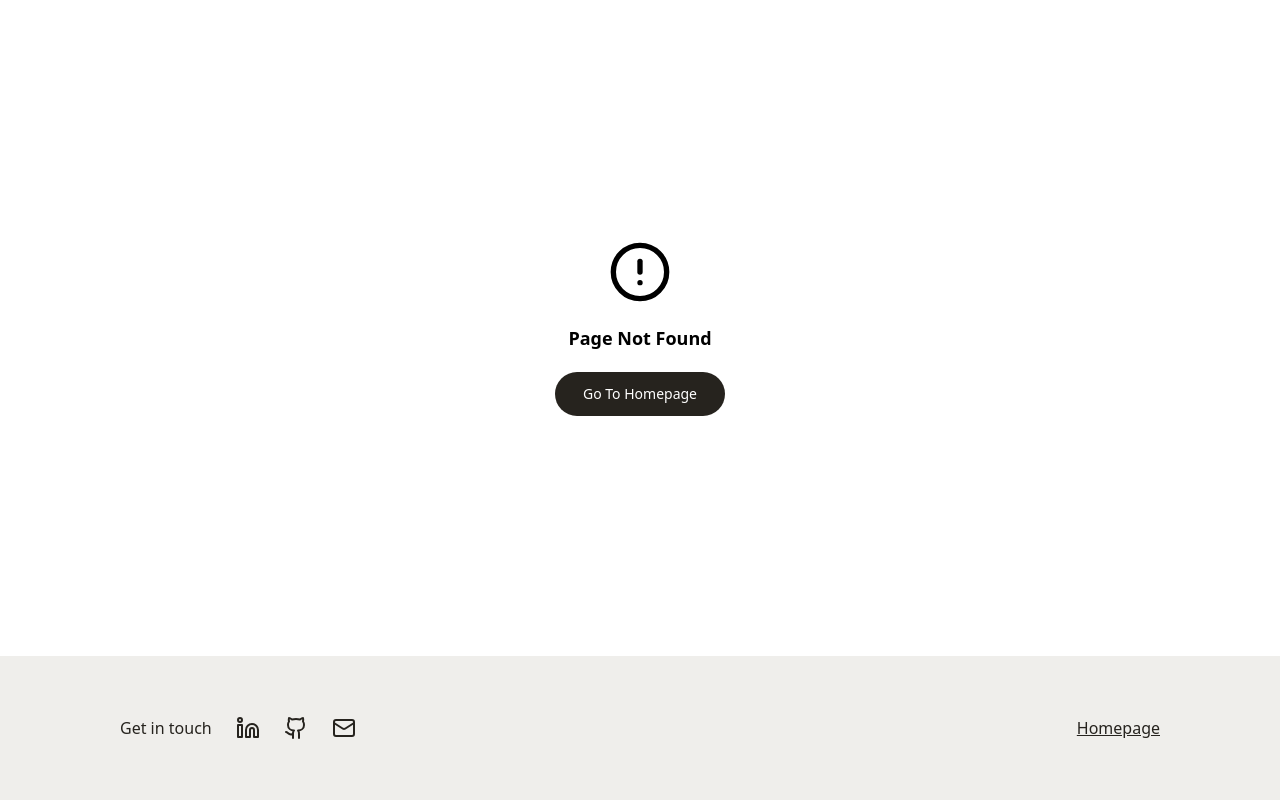
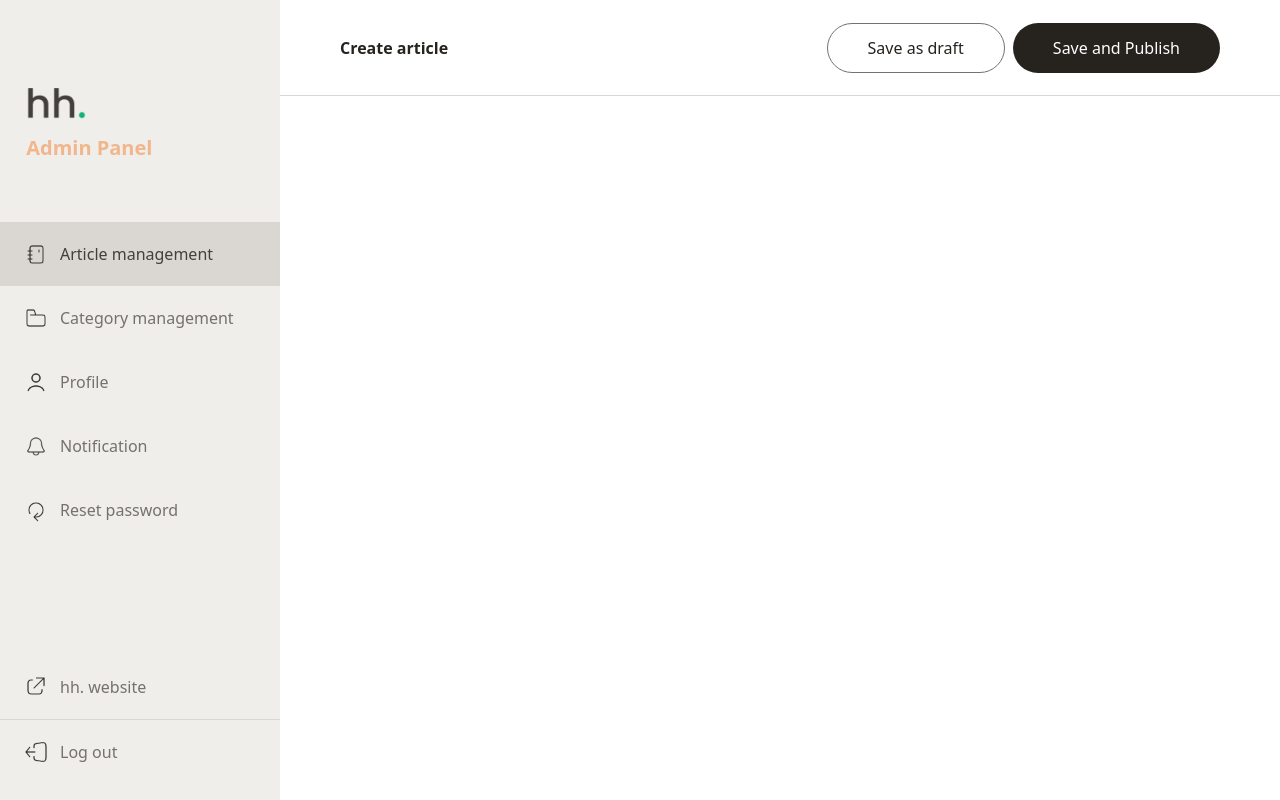
Before and after one commit to itsjue/Personal-Blog, a React (Vite) app: page /admin-article-create in a window 1280 px wide. Before the commit this address had no page. Built offline with nearby package versions, Linux system fonts and the light colour scheme.

Commit message:
feat: add Admin create article page

```diff
--- /dev/null
+++ b/pages/adminPages/AdminCreateArticlePage.jsx
@@ -0,0 +1,11 @@
+import AdminCreateArticleSection from "@/components/AdminCreateArticleSection"
+
+function AdminCreateArticlePage() {
+    return (
+        <>
+        <AdminCreateArticleSection />
+        </>
+    )
+}
+
+export default AdminCreateArticlePage
--- a/src/App.jsx
+++ b/src/App.jsx
@@ -10,6 +10,7 @@ import AdminLogInPage from "/pages/adminPages/AdminLoginPage";
 import UserProfilePage from "/pages/userManagement/UserProfilePage";
 import RegistrationSuccessPage from "/pages/RegistrationSuccessPage";
 import ArticleManagementPage from "/pages/adminPages/ArticleManagementPage";
+import AdminCreateArticlePage from "/pages/adminPages/AdminCreateArticlePage";
 
 function AppRoutes({ user, setUser }) {
   const location = useLocation();
@@ -30,6 +31,7 @@ function AppRoutes({ user, setUser }) {
 
         <Route path="/admin-login" element={<AdminLogInPage />} />
         <Route path="/admin-article-management" element={<ArticleManagementPage />} />
+        <Route path="/admin-article-create" element={<AdminCreateArticlePage />} />
 
         <Route path="*" element={<PageNotFound />} />
       </Routes>
--- a/src/components/AdminArticleSection.jsx
+++ b/src/components/AdminArticleSection.jsx
@@ -1,114 +1,41 @@
 import { useState, useEffect } from "react";
+import axios from "axios";
+import AdminSideBarMenu from "./menu/AdminSideBarMenu";
 import { Link } from "react-router-dom";
-import axios from "axios";
 
 function AdminArticleSection() {
-  const [activeTab, setActiveTab] = useState("acticleManagement");
-  const [articles, setArticles] = useState([]);
-
   useEffect(() => {
     getArticle();
   }, []);
 
   const getArticle = async () => {
     try {
-      const response = await axios.get('https://blog-post-project-api.vercel.app/posts');
+      const response = await axios.get(
+        "https://blog-post-project-api.vercel.app/posts"
+      );
       setArticles(response.data.posts);
     } catch (error) {
-      console.error('Error fetching posts:', error);
+      console.error("Error fetching posts:", error);
     }
   };
 
-
+  const [activeTab, setActiveTab] = useState("articleManagement");
+  const [articles, setArticles] = useState([]);
 
   return (
     <>
       <div className="flex">
-        <div className="flex flex-col w-[280px] h-screen bg-[#EFEEEB]">
-          <div className="pt-[74.15px] pl-[26.2px]">
-            <img
-              src="/src/assets/logo.png"
-              alt="hh_logo"
-              className="size-[60px]"
-            />
-            <h4 className="font-semibold text-xl text-[#F2B68C]">
-              Admin Panel
-            </h4>
-          </div>
-          <div className="flex flex-col flex-1 justify-between mt-[60px]">
-            <div>
-              <div className="flex gap-3 py-5 px-6">
-                <img
-                  src="/src/assets/notebook_icon.png"
-                  alt="notebook_icon"
-                  className="size-6"
-                />
-                <button className="text-[#75716B] cursor-pointer">Article management</button>
-              </div>
-              <div className="flex gap-3 py-5 px-6">
-                <img
-                  src="/src/assets/file_icon.png"
-                  alt="file_icon"
-                  className="size-6"
-                />
-                <button className="text-[#75716B] cursor-pointer">Category management</button>
-              </div>
-              <div className="flex gap-3 py-5 px-6">
-                <img
-                  src="/src/assets/user_icon.png"
-                  alt="user_icon"
-                  className="size-6"
-                />
-                <button className="text-[#75716B] cursor-pointer">Profile</button>
-              </div>
-              <div className="flex gap-3 py-5 px-6">
-                <img
-                  src="/src/assets/bell_icon.png"
-                  alt="bell_icon"
-                  className="size-6"
-                />
-                <button className="text-[#75716B] cursor-pointer">Notification</button>
-              </div>
-              <div className="flex gap-3 py-5 px-6">
-                <img
-                  src="/src/assets/reset_icon.png"
-                  alt="reset_icon"
-                  className="size-6"
-                />
-                <button className="text-[#75716B] cursor-pointer">Reset password</button>
-              </div>
-            </div>
-
-            <div className="flex flex-col">
-              <div className="flex items-center gap-3 py-5 pl-6">
-                <img
-                  src="/src/assets/out_icon.png"
-                  alt="out_icon"
-                  className="size-6"
-                />
-                <Link to="/"><button className="text-[#75716B] cursor-pointer">hh. website</button></Link>
-              </div>
-              <div className="flex items-center gap-3 py-5 pl-6 mb-4 border-t border-[#DAD6D1]">
-                <img
-                  src="/src/assets/signout_icon.png"
-                  alt="signout_icon"
-                  className="size-6"
-                />
-                <button className="text-[#75716B] cursor-pointer">Log out</button>
-              </div>
-            </div>
-          </div>
-        </div>
-
+        <AdminSideBarMenu />
         <div className="flex flex-1">
           <div className="flex flex-col flex-1">
             <div className="flex justify-between items-center h-[96px] px-[60px] border-b border-[#DAD6D1]">
               <h3 className="font-semibold text-6 text-[#26231E]">
                 Article management
               </h3>
-              <button className="bg-[#26231E] text-white py-3 px-10 rounded-full cursor-pointer">
+
+              <Link to="/admin-article-create" className="bg-[#26231E] text-white py-3 px-10 rounded-full hover:bg-[#75716B] transition cursor-pointer">
                 Create article
-              </button>
+              </Link>
             </div>
             <div className="w-[1040px] flex justify-between mt-10 mx-auto">
               <div className="relative">
@@ -169,8 +96,12 @@ function AdminArticleSection() {
                 <p className="w-[600px] text-[#43403B] py-5 px-6 truncate">
                   {article.title}
                 </p>
-              <p className="w-[120px] text-[#43403B] py-5 px-20">{article.category || "General"}</p>
-              <p className="w-[180px] text-[#43403B] py-5 px-12">{article.status || "Draft"}</p>
+                <p className="w-[120px] text-[#43403B] py-5 px-20">
+                  {article.category || "General"}
+                </p>
+                <p className="w-[180px] text-[#43403B] py-5 px-12">
+                  {article.status || "Draft"}
+                </p>
                 <div className="flex gap-5 py-5 px-6">
                   <button className="size-6 cursor-pointer">
                     <img src="/src/assets/edit_icon.png" alt="edit_icon" />
--- /dev/null
+++ b/src/components/AdminCreateArticleSection.jsx
@@ -0,0 +1,32 @@
+import AdminSideBarMenu from "./menu/AdminSideBarMenu";
+
+function AdminCreateArticleSection() {
+  return (
+    <>
+      <div>
+        <div className="flex">
+          <AdminSideBarMenu />
+          <div className="flex flex-1">
+            <div className="flex flex-col flex-1">
+              <div className="flex justify-between items-center h-[96px] px-[60px] border-b border-[#DAD6D1]">
+                <h3 className="font-semibold text-6 text-[#26231E]">
+                  Create article
+                </h3>
+                <div className="flex gap-2">
+                  <button className="bg-white text-[#26231E] border border-[#75716B] px-10 py-3 rounded-full hover:text-[#75716B] hover:border-[#75716B] transition cursor-pointer">
+                    Save as draft
+                  </button>
+                  <button className="bg-[#26231E] text-white py-3 px-10 rounded-full hover:bg-[#75716B] transition cursor-pointer">
+                    Save and Publish
+                  </button>
+                </div>
+              </div>
+            </div>
+          </div>
+        </div>
+      </div>
+    </>
+  );
+}
+
+export default AdminCreateArticleSection;
--- a/src/components/SignupSuccessfully.jsx
+++ b/src/components/SignupSuccessfully.jsx
@@ -1,19 +1,26 @@
-import { Link, useNavigate } from "react-router-dom"
+import { Link, useNavigate } from "react-router-dom";
 
 function SignupSuccessfully() {
   return (
     <>
       <div className="w-screen mt-[60px]">
         <div className="bg-[#efeeeb] w-[798px] py-[80px] flex flex-col m-auto items-center justify-center gap-8 rounded-2xl">
-                <img src="/src/assets/success_icon.png" alt="success_icon" className="size-20" />
+          <img
+            src="/src/assets/success_icon.png"
+            alt="success_icon"
+            className="size-20"
+          />
           <h2 className="font-semibold text-5xl">Registration success</h2>
-                <Link to={`/`}>
-                <button className="bg-[#26231e] text-white w-fit py-3 px-10 rounded-full cursor-pointer hover:bg-[#75716B] transition">Continue</button>
+          <Link
+            to={`/`}
+            className="bg-[#26231e] text-white w-fit py-3 px-10 rounded-full cursor-pointer hover:bg-[#75716B] transition"
+          >
+            Continue
           </Link>
         </div>
       </div>
     </>
-    )
+  );
 }
 
-export default SignupSuccessfully
+export default SignupSuccessfully;
--- a/src/components/ViewPostSection.jsx
+++ b/src/components/ViewPostSection.jsx
@@ -5,7 +5,6 @@ import axios from "axios";
 import AuthorCard from "@/components/cards/AuthorCard";
 import {authors} from "@/data/authors";
 import CommentSection from "@/components/CommentSection";
-import StatusCard from "@/components/cards/StatusCard";
 
 function ViewPostSection() {
   const { id } = useParams();
--- /dev/null
+++ b/src/components/menu/AdminSideBarMenu.jsx
@@ -0,0 +1,132 @@
+import { useState } from "react";
+import { Link } from "react-router-dom";
+
+function AdminSideBarMenu() {
+  const [activeTab, setActiveTab] = useState("articleManagement");
+  const [articles, setArticles] = useState([]);
+
+  return (
+    <>
+      <div className="flex flex-col w-[280px] h-screen bg-[#EFEEEB]">
+        <div className="pt-[74.15px] pl-[26.2px]">
+          <img
+            src="/src/assets/logo.png"
+            alt="hh_logo"
+            className="size-[60px]"
+          />
+          <h4 className="font-semibold text-xl text-[#F2B68C]">Admin Panel</h4>
+        </div>
+        <div className="flex flex-col flex-1 justify-between mt-[60px]">
+          <div>
+            <button
+              onClick={() => setActiveTab("articleManagement")}
+              className={`w-full flex gap-3 py-5 px-6 cursor-pointer ${
+                activeTab === "articleManagement"
+                  ? "bg-[#DAD6D1] text-[#43403B]"
+                  : "text-[#75716B]"
+              }`}
+            >
+              <img
+                src="/src/assets/notebook_icon.png"
+                alt="notebook_icon"
+                className="size-6"
+              />
+              <div>Article management</div>
+            </button>
+            <button
+              onClick={() => {
+                setActiveTab("categoryManagement");
+              }}
+              className={`w-full flex gap-3 py-5 px-6 cursor-pointer ${
+                activeTab === "categoryManagement"
+                  ? "bg-[#DAD6D1] text-[#43403B]"
+                  : "text-[#75716B]"
+              }`}
+            >
+              <img
+                src="/src/assets/file_icon.png"
+                alt="file_icon"
+                className="size-6"
+              />
+              <div>Category management</div>
+            </button>
+            <button
+              onClick={() => {
+                setActiveTab("profile");
+              }}
+              className={`w-full flex gap-3 py-5 px-6 cursor-pointer ${
+                activeTab === "profile"
+                  ? "bg-[#DAD6D1] text-[#43403B]"
+                  : "text-[#75716B]"
+              }`}
+            >
+              <img
+                src="/src/assets/user_icon.png"
+                alt="user_icon"
+                className="size-6"
+              />
+              <div>Profile</div>
+            </button>
+            <button
+              onClick={() => {
+                setActiveTab("notification");
+              }}
+              className={`w-full flex gap-3 py-5 px-6 cursor-pointer ${
+                activeTab === "notification"
+                  ? "bg-[#DAD6D1] text-[#43403B]"
+                  : "text-[#75716B]"
+              }`}
+            >
+              <img
+                src="/src/assets/bell_icon.png"
+                alt="bell_icon"
+                className="size-6"
+              />
+              <div>Notification</div>
+            </button>
+            <button
+              onClick={() => {
+                setActiveTab("resetPassword");
+              }}
+              className={`w-full flex gap-3 py-5 px-6 cursor-pointer ${
+                activeTab === "resetPassword"
+                  ? "bg-[#DAD6D1] text-[#43403B]"
+                  : "text-[#75716B]"
+              }`}
+            >
+              <img
+                src="/src/assets/reset_icon.png"
+                alt="reset_icon"
+                className="size-6"
+              />
+              <div>Reset password</div>
+            </button>
+          </div>
+
+          <div className="flex flex-col">
+            <div className="flex items-center gap-3 py-5 pl-6">
+              <img
+                src="/src/assets/out_icon.png"
+                alt="out_icon"
+                className="size-6"
+              />
+              <Link to="/" className="text-[#75716B] cursor-pointer">
+                  hh. website
+              </Link>
+            </div>
+            <div className="flex items-center gap-3 py-5 pl-6 mb-4 border-t border-[#DAD6D1]">
+              <img
+                src="/src/assets/signout_icon.png"
+                alt="signout_icon"
+                className="size-6"
+              />
+              <button className="text-[#75716B] cursor-pointer">Log out</button>
+            </div>
+          </div>
+        </div>
+      </div>
+    </>
+  );
+}
+
+export default AdminSideBarMenu;
```
Lines whose indentation alone changed are shown as unchanged.
